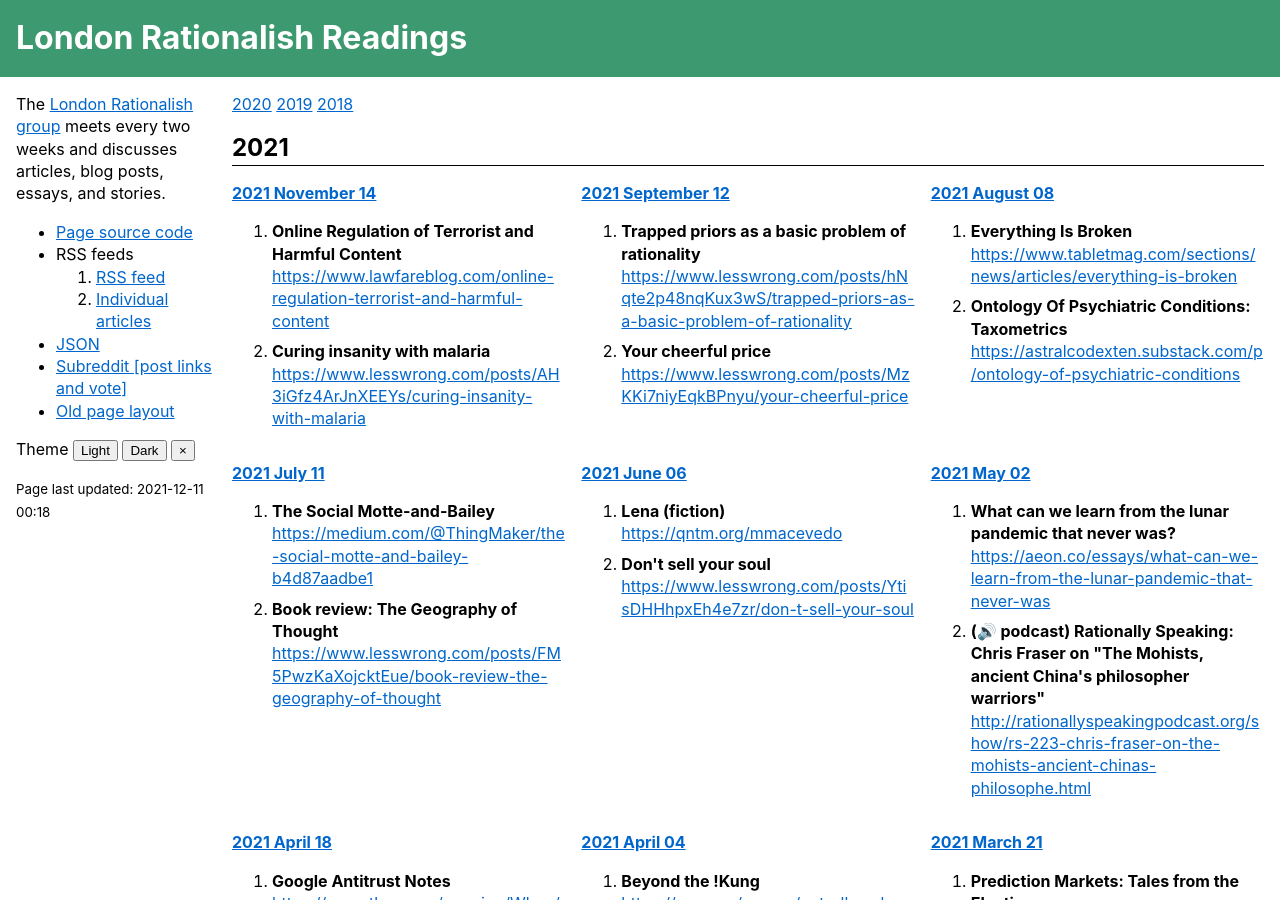
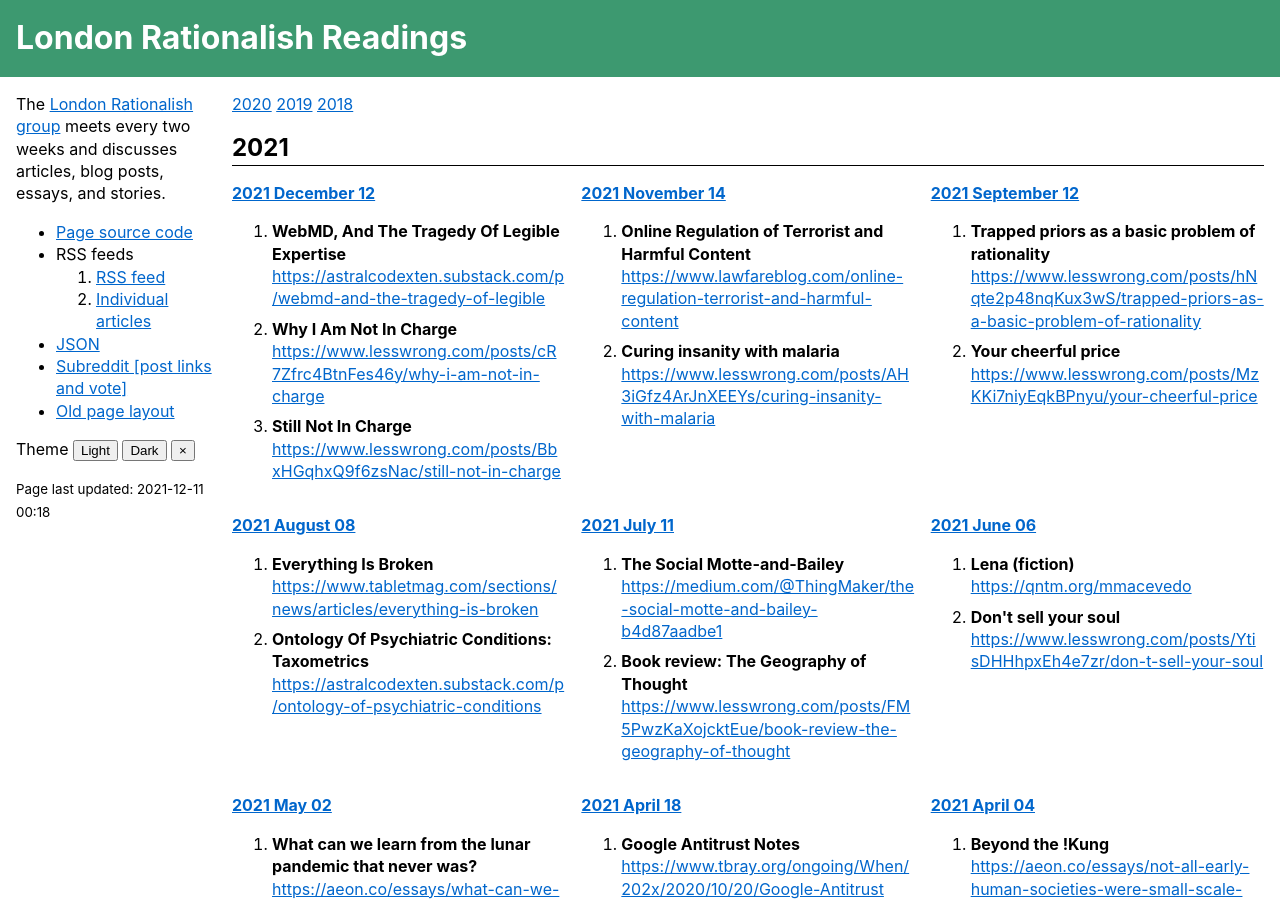
Before and after one commit to sackeyjason/london-rationalish-readings, a Jekyll site: the page built from index.html, in a window 1280 px wide and 900 px high. Built offline with Jekyll 4.4.1, drawn with Linux system fonts in a browser that asks for light colours.

Commit message:
2021.12.12

```diff
--- a/_data/list.yaml
+++ b/_data/list.yaml
@@ -1,4 +1,12 @@
 meetings:
+- date: 2021.12.12
+  list:
+  - title: "WebMD, And The Tragedy Of Legible Expertise"
+    link: https://astralcodexten.substack.com/p/webmd-and-the-tragedy-of-legible
+  - title: "Why I Am Not In Charge"
+    link: https://www.lesswrong.com/posts/cR7Zfrc4BtnFes46y/why-i-am-not-in-charge
+  - title: "Still Not In Charge"
+    link: https://www.lesswrong.com/posts/BbxHGqhxQ9f6zsNac/still-not-in-charge
 - date: 2021.11.14
   list:
   - title: "Online Regulation of Terrorist and Harmful Content"
```
